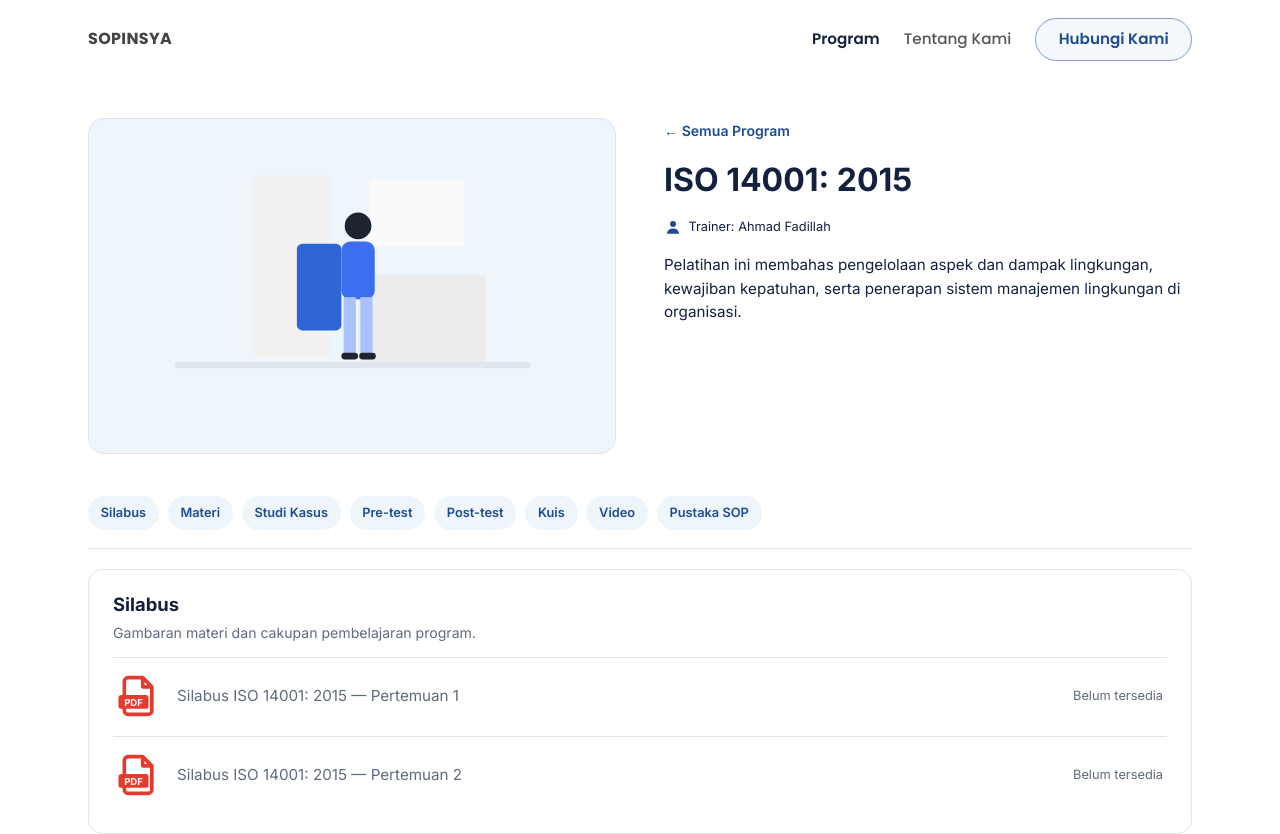
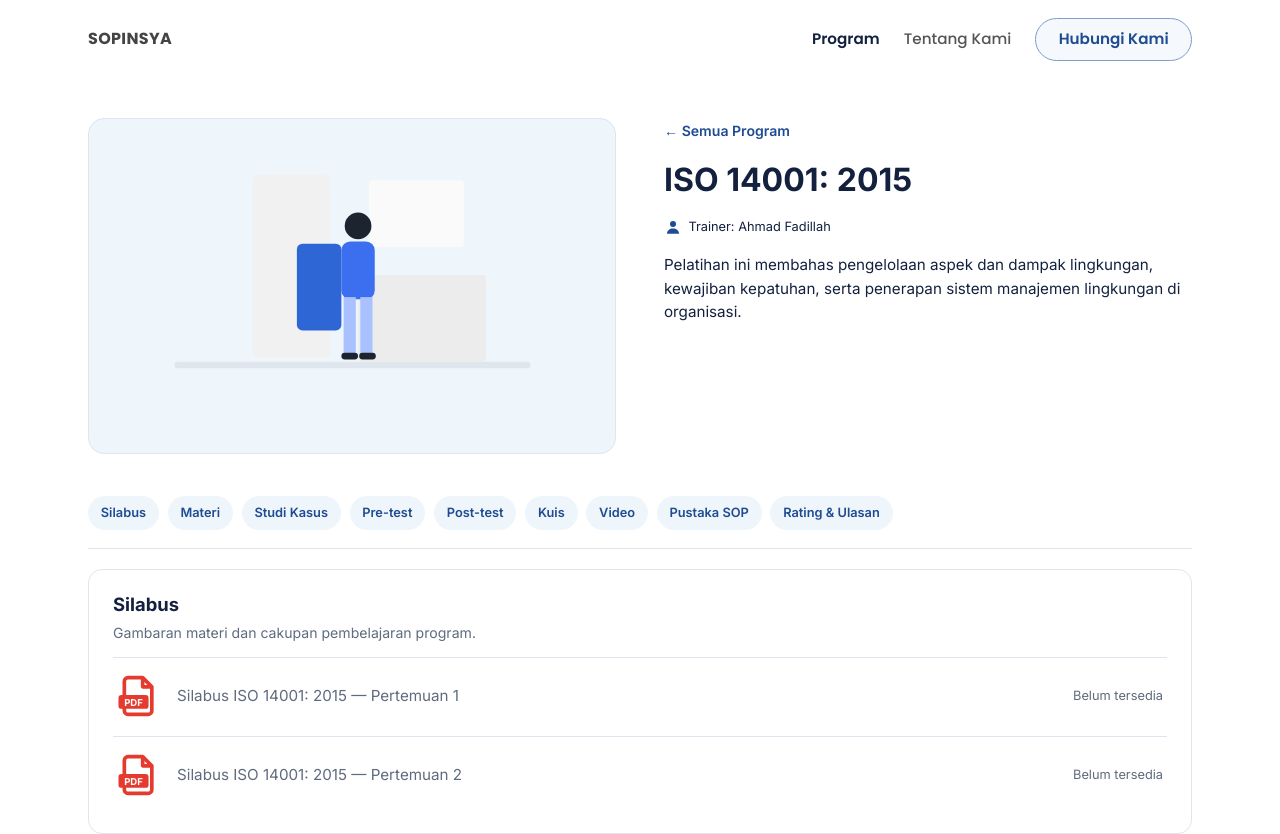
Before and after one commit to buleyyy/capstone-sopinsya, a Next.js app in the folder apps/web/: page /program/iso-14001 in a window 1280 px wide. Shown: the top 834 px of the page. Built offline with nearby package versions, Linux system fonts and the light colour scheme; no server answers.

Commit message:
Add rating section anchor to program outline

```diff
--- a/apps/web/src/components/ProgramDetail.tsx
+++ b/apps/web/src/components/ProgramDetail.tsx
@@ -77,6 +77,7 @@ export function ProgramDetail({ program }: { program: Program }) {
         <a href="#kuis">Kuis</a>
         <a href="#video-referensi">Video</a>
         <a href="#pustaka-sop">Pustaka SOP</a>
+        <a href="#ulasan">Rating &amp; Ulasan</a>
       </nav>
 
       <div className="program-content">
```
